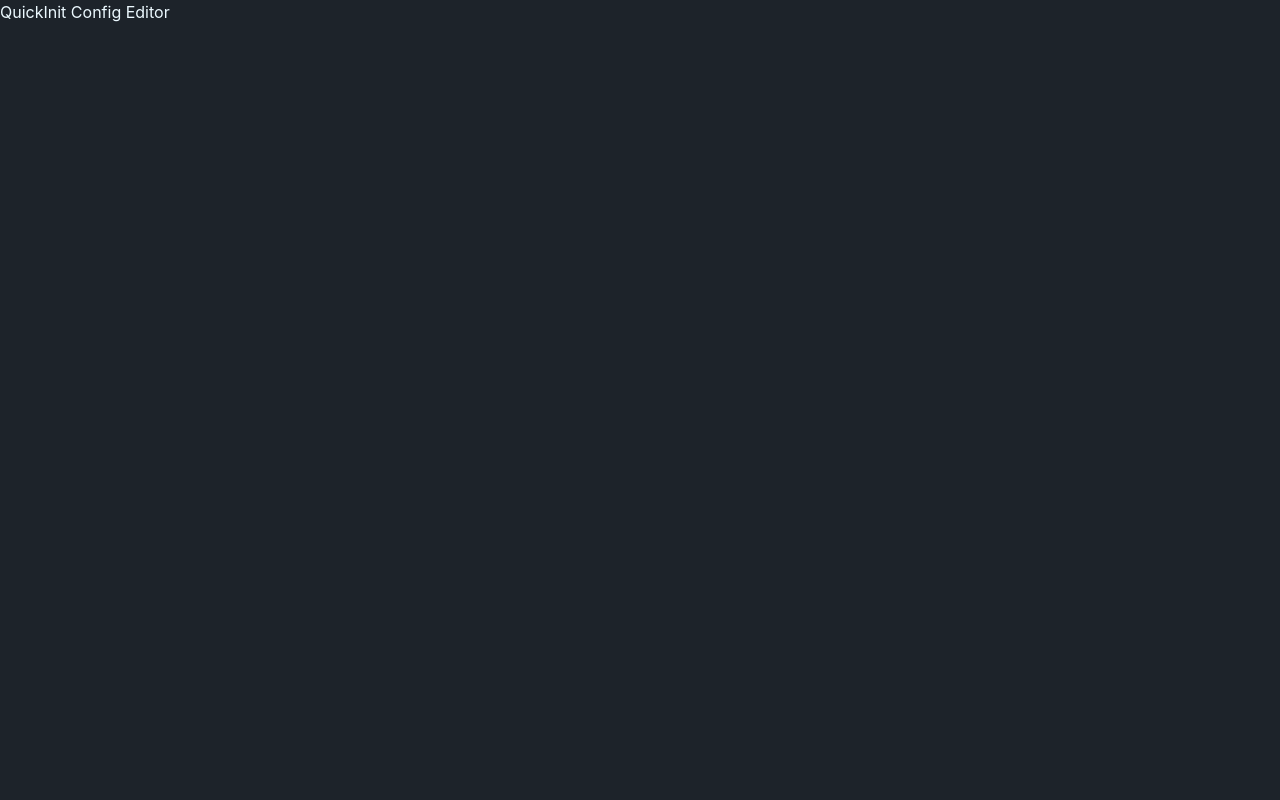
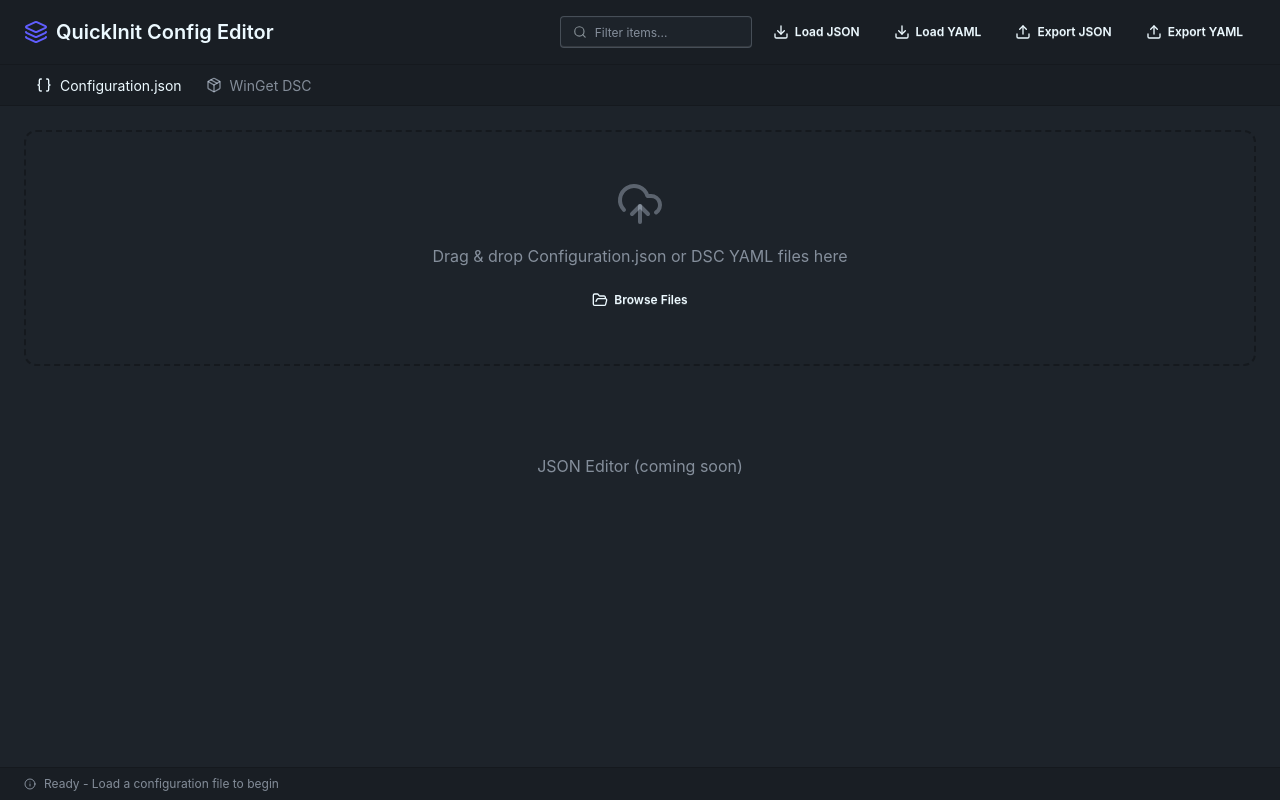
Before and after one commit to matracey/provision-machine, a React (Vite) app in the folder web/: page / in a window 1280 px wide. Built offline with nearby package versions, Linux system fonts and the light colour scheme.

Commit message:
feat: wire up app shell layout
Compose Header, TabBar, DropZone, Footer, Toast, and AddItemModal
into the root App component with AppProvider. Add export logic
for JSON and YAML. Includes integration tests.

```diff
--- a/web/src/App.tsx
+++ b/web/src/App.tsx
@@ -1,9 +1,115 @@
-function App() {
+import { useState, useCallback, useRef } from "react";
+import { AppProvider } from "./state/AppContext";
+import { useAppState } from "./state/useAppState";
+import { Header } from "./components/Header";
+import { TabBar } from "./components/TabBar";
+import { Footer } from "./components/Footer";
+import { Toast } from "./components/Toast";
+import { showToast } from "./utils/toast";
+import { DropZone } from "./components/DropZone";
+import { AddItemModal } from "./components/AddItemModal";
+import { downloadFile, serializeJson, serializeYaml } from "./utils/fileIO";
+import type { ContextType } from "./types";
+
+function AppContent() {
+  const { state } = useAppState();
+  const [addModalOpen, setAddModalOpen] = useState(false);
+  const [addModalContext] = useState<ContextType>("Common");
+  const jsonInputRef = useRef<HTMLInputElement>(null);
+  const yamlInputRef = useRef<HTMLInputElement>(null);
+
+  const exportJson = useCallback(() => {
+    if (!state.json) {
+      showToast("No JSON configuration to export", "error");
+      return;
+    }
+    downloadFile(
+      serializeJson(state.json),
+      "Configuration.json",
+      "application/json",
+    );
+    showToast("Configuration.json exported");
+  }, [state.json]);
+
+  const exportYaml = useCallback(() => {
+    let exported = 0;
+    if (state.yamlWork) {
+      downloadFile(
+        serializeYaml(state.yamlWork),
+        "configuration.work.dsc.yaml",
+        "text/yaml",
+      );
+      exported++;
+    }
+    if (state.yamlPersonal) {
+      downloadFile(
+        serializeYaml(state.yamlPersonal),
+        "configuration.personal.dsc.yaml",
+        "text/yaml",
+      );
+      exported++;
+    }
+    if (exported === 0) showToast("No YAML configurations to export", "error");
+    else showToast(`Exported ${exported} YAML file(s)`);
+  }, [state.yamlWork, state.yamlPersonal]);
+
   return (
-    <div className="min-h-screen flex flex-col">
-      <h1>QuickInit Config Editor</h1>
+    <div className="min-h-screen flex flex-col bg-base-100 text-base-content font-sans">
+      <Header
+        onLoadJson={() => jsonInputRef.current?.click()}
+        onLoadYaml={() => yamlInputRef.current?.click()}
+        onExportJson={exportJson}
+        onExportYaml={exportYaml}
+      />
+      <TabBar />
+
+      <main className="flex-1 p-6 overflow-auto">
+        <DropZone />
+
+        {state.currentTab === "json" && (
+          <div
+            data-testid="json-editor-placeholder"
+            className="text-base-content/50 text-center py-16"
+          >
+            JSON Editor (coming soon)
+          </div>
+        )}
+        {state.currentTab === "yaml" && (
+          <div
+            data-testid="yaml-editor-placeholder"
+            className="text-base-content/50 text-center py-16"
+          >
+            YAML Editor (coming soon)
+          </div>
+        )}
+      </main>
+
+      <Footer />
+      <Toast />
+      <AddItemModal
+        open={addModalOpen}
+        defaultContext={addModalContext}
+        onClose={() => setAddModalOpen(false)}
+      />
+
+      {/* Hidden file inputs for Header load buttons */}
+      <input ref={jsonInputRef} type="file" accept=".json" className="hidden" />
+      <input
+        ref={yamlInputRef}
+        type="file"
+        accept=".yaml,.yml"
+        className="hidden"
+      />
     </div>
   );
 }
 
+function App() {
+  return (
+    <AppProvider>
+      <AppContent />
+    </AppProvider>
+  );
+}
+
 export default App;
```
Also changed, not shown: 1 other file (tests, documents, lock files or other folders).
